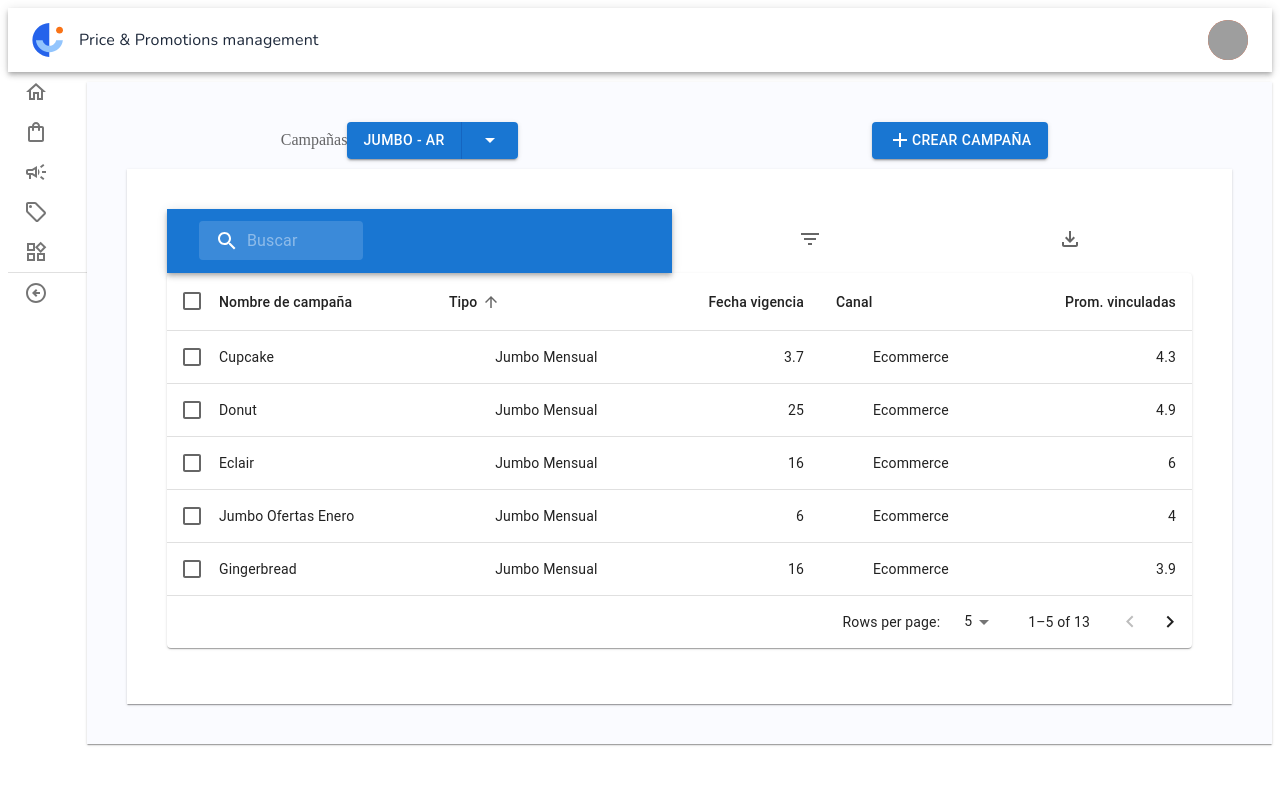
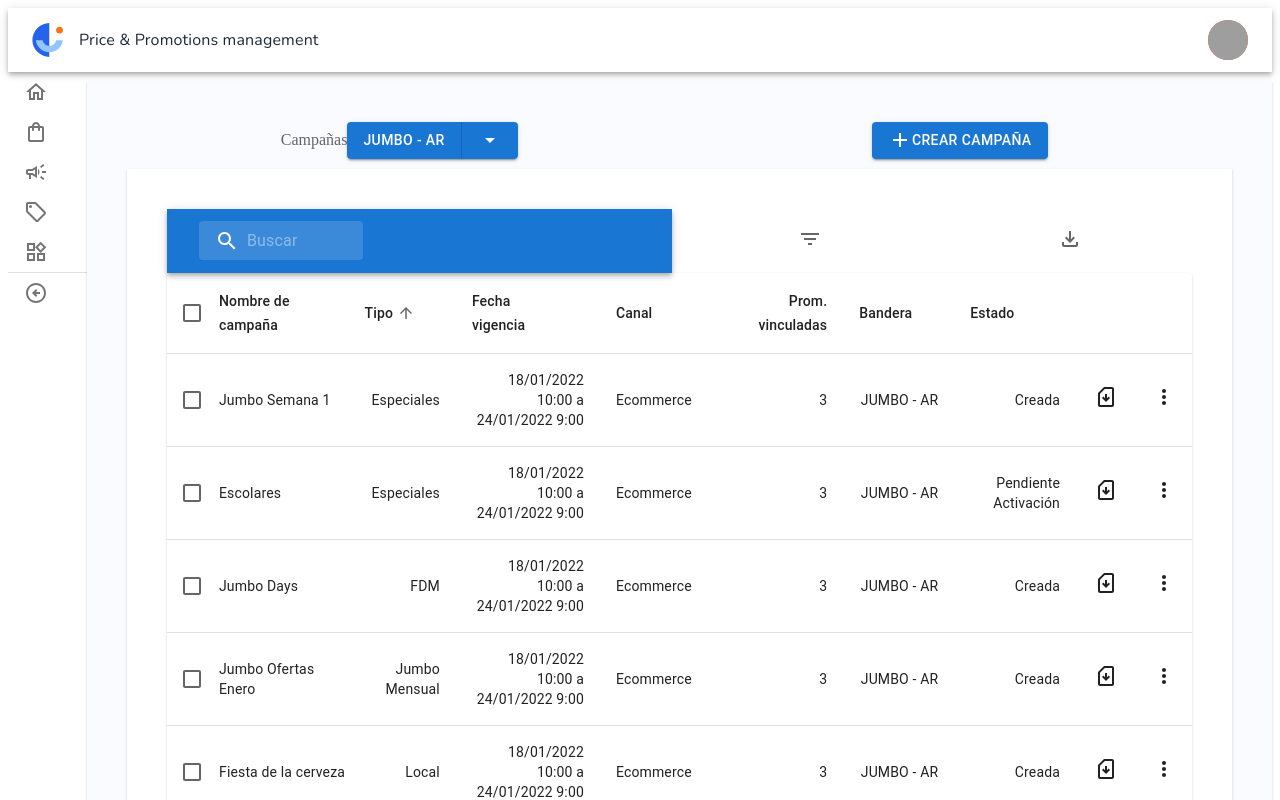
Before and after one commit to Dereemii/Prueba-FrontEnd, a React (Create React App) app: page / in a window 1280 px wide. Shown: the top 800 px of the page. Built offline with nearby package versions, Linux system fonts and the light colour scheme; grey boxes are pictures that could not be loaded.

Commit message:
[add] added data table, new columns and rows, also changed Row per page initial state

```diff
--- a/src/Components/CardContainer/DataTable/DataTable.tsx
+++ b/src/Components/CardContainer/DataTable/DataTable.tsx
@@ -13,46 +13,59 @@
 import Paper from '@mui/material/Paper';
 import Checkbox from '@mui/material/Checkbox';
 
+import SimCardDownloadOutlinedIcon from '@mui/icons-material/SimCardDownloadOutlined';
+import MoreVertOutlinedIcon from '@mui/icons-material/MoreVertOutlined';
+
 import { visuallyHidden } from '@mui/utils';
 
 interface Data {
-  calories: string;
-  carbs: string;
-  fat: number;
-  name: string;
-  protein: number;
+  tipo: string;
+  canal: string;
+  fechaVigencia: string;
+  nombreCampana: string;
+  promVinculadas: number;
+  bandera: string;
+  estado: string,
+  descarga: string,
+  detalle: string,
 }
 
 function createData(
-  name: string,
-  calories: string,
-  fat: number,
-  carbs: string,
-  protein: number,
+  nombreCampana: string,
+  tipo: string,
+  fechaVigencia: string,
+  canal: string,
+  promVinculadas: number,
+  bandera: string,
+  estado: string,
+  descarga: string,
+  detalle: string,
+
 ): Data {
   return {
-    name,
-    calories,
-    fat,
-    carbs,
-    protein,
+    nombreCampana,
+    tipo,
+    fechaVigencia,
+    canal,
+    promVinculadas,
+    bandera,
+    estado,
+    descarga,
+    detalle,
   };
 }
 
 const rows = [
-  createData('Cupcake', 'Jumbo Mensual', 3.7, 'Ecommerce', 4.3),
-  createData('Donut','Jumbo Mensual', 25.0, 'Ecommerce', 4.9),
-  createData('Eclair', 'Jumbo Mensual', 16.0,'Ecommerce', 6.0),
-  createData('Jumbo Ofertas Enero', 'Jumbo Mensual', 6.0, 'Ecommerce', 4.0),
-  createData('Gingerbread', 'Jumbo Mensual', 16.0, 'Ecommerce', 3.9),
-  createData('Honeycomb', 'Jumbo Mensual', 3.2,'Ecommerce', 6.5),
-  createData('Ice cream sandwich', 'Jumbo Mensual', 9.0, 'Ecommerce', 4.3),
-  createData('Jelly Bean', 'Jumbo Mensual', 0.0, 'Ecommerce', 0.0),
-  createData('KitKat', 'Jumbo Mensual', 26.0,'Ecommerce', 7.0),
-  createData('Lollipop', 'Jumbo Mensual', 0.2, 'Ecommerce', 0.0),
-  createData('Marshmallow', 'Jumbo Mensual', 0, 'Ecommerce', 2.0),
-  createData('Nougat', 'Jumbo Mensual', 19.0, 'Ecommerce', 37.0),
-  createData('Oreo', 'Jumbo Mensual', 18.0, 'Ecommerce', 4.0),
+  createData('Jumbo Ofertas Enero', 'Jumbo Mensual', '18/01/2022 10:00 a 24/01/2022 9:00', 'Ecommerce', 3 ,'JUMBO - AR', 'Creada', 'descarga', 'detalle' ),
+  createData('Jumbo Days', 'FDM',  '18/01/2022 10:00 a 24/01/2022 9:00', 'Ecommerce',3,'JUMBO - AR', 'Creada', 'descarga', 'detalle'),
+  createData('Quesos y Vinos','local', '18/01/2022 10:00 a 24/01/2022 9:00', 'Ecommerce', 3 , 'JUMBO - AR', 'Creada', 'descarga', 'detalle'),
+  createData('Jumbo Ofertas', 'Ofertas tráfico',  '18/01/2022 10:00 a 24/01/2022 9:00','Ecommerce', 3 , 'JUMBO - AR', 'Creada', 'descarga', 'detalle'),
+  createData('Jumbo Semana 1', 'Especiales', '18/01/2022 10:00 a 24/01/2022 9:00', 'Ecommerce',  3 ,'JUMBO - AR', 'Creada', 'descarga', 'detalle'),
+  createData('Ciclo Febrero', 'Semanal',  '18/01/2022 10:00 a 24/01/2022 9:00','Ecommerce', 3 , 'JUMBO - AR', 'Creada', 'descarga', 'detalle'),
+  createData('Fiesta de la cerveza', 'Local',  '18/01/2022 10:00 a 24/01/2022 9:00', 'Ecommerce', 3 ,'JUMBO - AR', 'Creada', 'descarga', 'detalle'),
+  createData('Ofertas XL', 'Voltante',  '18/01/2022 10:00 a 24/01/2022 9:00', 'Ecommerce', 3 , 'JUMBO - AR', 'Activada', 'descarga', 'detalle'),
+  createData('Escolares', 'Especiales',  '18/01/2022 10:00 a 24/01/2022 9:00','Ecommerce', 3 , 'JUMBO - AR', 'Pendiente Activación', 'descarga', 'detalle'),
+  createData('Espumantes/Spritz', 'Tercera edad ',  '18/01/2022 10:00 a 24/01/2022 9:00', 'Ecommerce',3,'JUMBO - AR', 'Desactivada', 'descarga', 'detalle'),
 ];
 
 function descendingComparator<T>(a: T, b: T, orderBy: keyof T) {
@@ -102,34 +115,58 @@
 
 const headCells: readonly HeadCell[] = [
   {
-    id: 'name',
+    id: 'nombreCampana',
     numeric: false,
     disablePadding: true,
     label: 'Nombre de campaña',
   },
   {
-    id: 'calories',
+    id: 'tipo',
     numeric: false,
     disablePadding: false,
     label: 'Tipo',
   },
   {
-    id: 'fat',
-    numeric: true,
+    id: 'fechaVigencia',
+    numeric: false,
     disablePadding: false,
     label: 'Fecha vigencia',
   },
   {
-    id: 'carbs',
+    id: 'canal',
     numeric: false,
     disablePadding: false,
     label: 'Canal',
   },
   {
-    id: 'protein',
+    id: 'promVinculadas',
     numeric: true,
     disablePadding: false,
     label: 'Prom. vinculadas',
+  },
+  {
+    id: 'bandera',
+    numeric: false,
+    disablePadding: false,
+    label: 'Bandera',
+  },
+  {
+    id: 'estado',
+    numeric: false,
+    disablePadding: false,
+    label: 'Estado',
+  },
+  {
+    id: 'descarga',
+    numeric: false,
+    disablePadding: false,
+    label: '',
+  },
+  {
+    id: 'detalle',
+    numeric: false,
+    disablePadding: false,
+    label: '',
   },
 ];
 
@@ -193,11 +230,11 @@
 
 export default function EnhancedTable() {
   const [order, setOrder] = React.useState<Order>('asc');
-  const [orderBy, setOrderBy] = React.useState<keyof Data>('calories');
+  const [orderBy, setOrderBy] = React.useState<keyof Data>('tipo');
   const [selected, setSelected] = React.useState<readonly string[]>([]);
   const [page, setPage] = React.useState(0);
   const [dense, setDense] = React.useState(false);
-  const [rowsPerPage, setRowsPerPage] = React.useState(5);
+  const [rowsPerPage, setRowsPerPage] = React.useState(10);
 
   const handleRequestSort = (
     event: React.MouseEvent<unknown>,
@@ -210,19 +247,19 @@
 
   const handleSelectAllClick = (event: React.ChangeEvent<HTMLInputElement>) => {
     if (event.target.checked) {
-      const newSelecteds = rows.map((n) => n.name);
+      const newSelecteds = rows.map((n) => n.nombreCampana);
       setSelected(newSelecteds);
       return;
     }
     setSelected([]);
   };
 
-  const handleClick = (event: React.MouseEvent<unknown>, name: string) => {
-    const selectedIndex = selected.indexOf(name);
+  const handleClick = (event: React.MouseEvent<unknown>, nombreCampana: string) => {
+    const selectedIndex = selected.indexOf(nombreCampana);
     let newSelected: readonly string[] = [];
 
     if (selectedIndex === -1) {
-      newSelected = newSelected.concat(selected, name);
+      newSelected = newSelected.concat(selected, nombreCampana);
     } else if (selectedIndex === 0) {
       newSelected = newSelected.concat(selected.slice(1));
     } else if (selectedIndex === selected.length - 1) {
@@ -247,7 +284,7 @@
   };
 
 
-  const isSelected = (name: string) => selected.indexOf(name) !== -1;
+  const isSelected = (nombreCampana: string) => selected.indexOf(nombreCampana) !== -1;
 
   // Avoid a layout jump when reaching the last page with empty rows.
   const emptyRows =
@@ -276,17 +313,17 @@
               {stableSort(rows, getComparator(order, orderBy))
                 .slice(page * rowsPerPage, page * rowsPerPage + rowsPerPage)
                 .map((row, index) => {
-                  const isItemSelected = isSelected(row.name);
+                  const isItemSelected = isSelected(row.nombreCampana);
                   const labelId = `enhanced-table-checkbox-${index}`;
 
                   return (
                     <TableRow
                       hover
-                      onClick={(event) => handleClick(event, row.name)}
+                      onClick={(event) => handleClick(event, row.nombreCampana)}
                       role="checkbox"
                       aria-checked={isItemSelected}
                       tabIndex={-1}
-                      key={row.name}
+                      key={row.nombreCampana}
                       selected={isItemSelected}
                     >
                       <TableCell padding="checkbox">
@@ -304,12 +341,20 @@
                         scope="row"
                         padding="none"
                       >
-                        {row.name}
+                        {row.nombreCampana}
                       </TableCell>
-                      <TableCell align="right">{row.calories}</TableCell>
-                      <TableCell align="right">{row.fat}</TableCell>
-                      <TableCell align="right">{row.carbs}</TableCell>
-                      <TableCell align="right">{row.protein}</TableCell>
+                      <TableCell align="right">{row.tipo}</TableCell>
+                      <TableCell align="right">{row.fechaVigencia}</TableCell>
+                      <TableCell align="right">{row.canal}</TableCell>
+                      <TableCell align="right">{row.promVinculadas}</TableCell>
+                      <TableCell align="right">{row.bandera}</TableCell>
+                      <TableCell align="right">{row.estado}</TableCell>
+                      <TableCell align="right">
+                        {row.descarga? <SimCardDownloadOutlinedIcon/>: ''}
+                      </TableCell>
+                      <TableCell align="right">
+                        {row.detalle? <MoreVertOutlinedIcon/>: ''}
+                        </TableCell>
                     </TableRow>
                   );
                 })}
```
